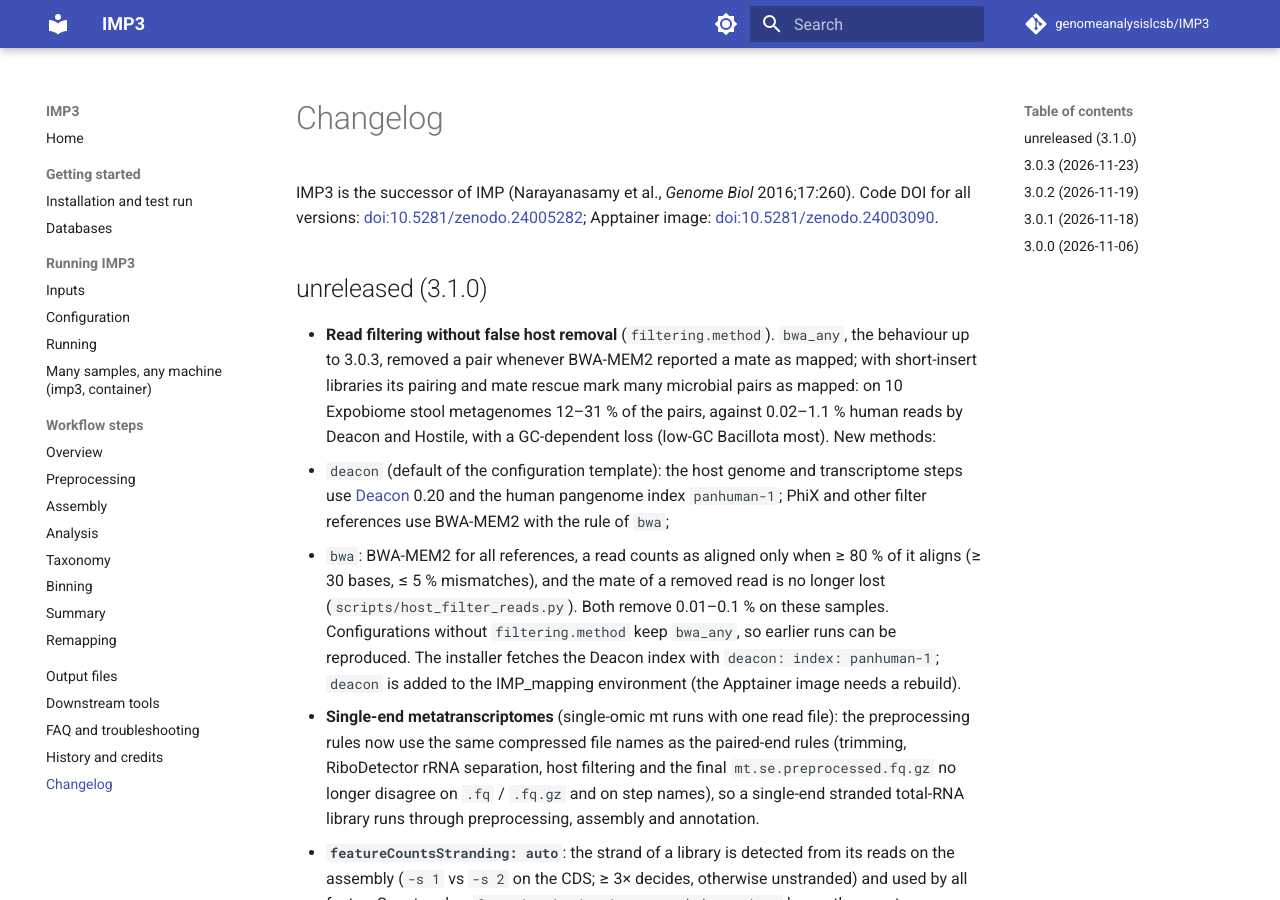
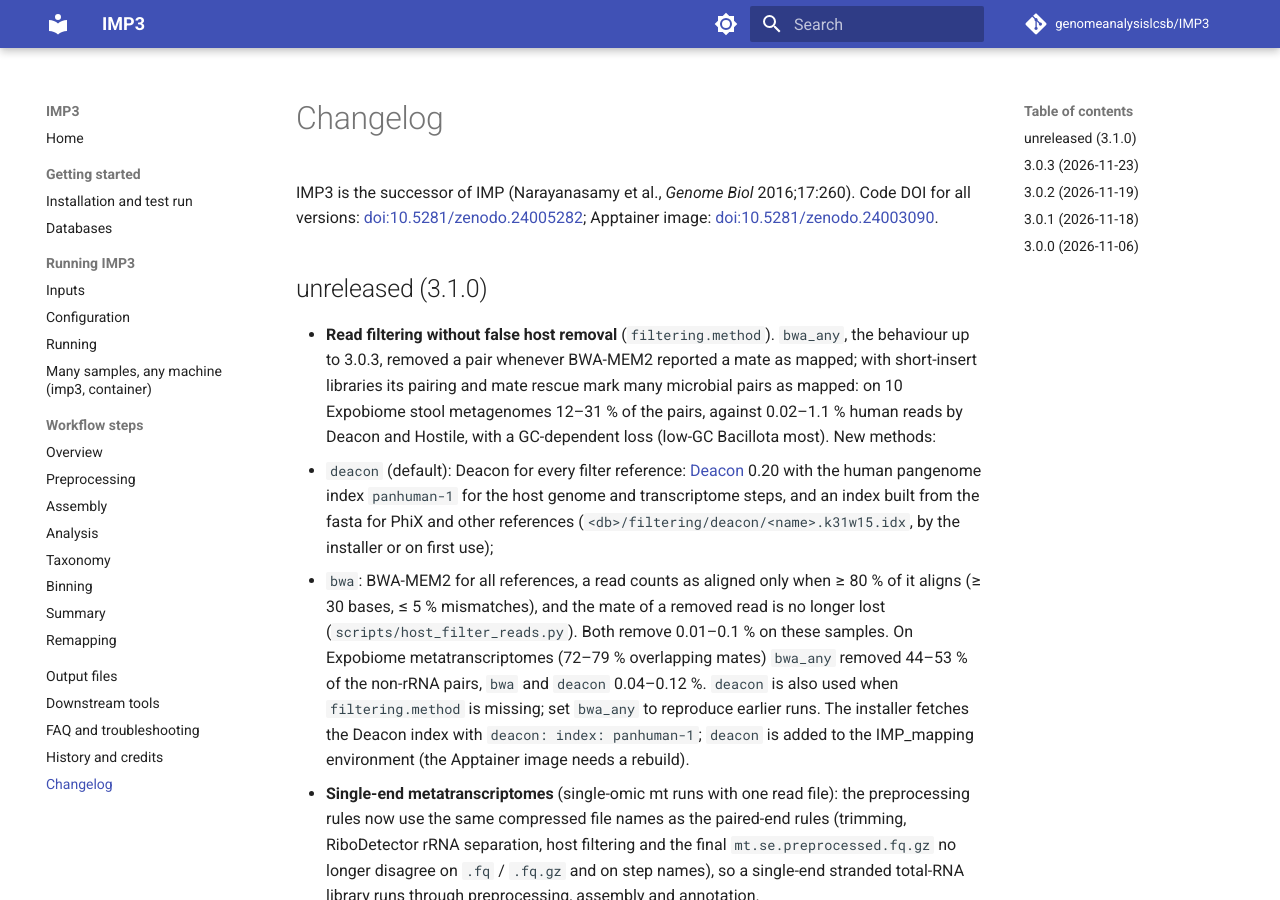
Before and after one commit to genomeanalysislcsb/IMP3, an MkDocs documentation site: the page built from docs/changelog.md, in a window 1280 px wide and 900 px high. Built offline with MkDocs 1.6.1 and Material for MkDocs 9.7.7, drawn with Linux system fonts in a browser that asks for light colours; comment, search, counter and statistics services are not loaded.

Commit message:
Deacon for every filter reference, also the default
filtering.method deacon now filters PhiX and any other reference with
Deacon as well, against an index built from the reference's fasta
(<db>/filtering/deacon/<name>.k31w15.idx; installer rule and a workflow
rule that builds it on first use). The host steps keep the panhuman-1
index. deacon is also the default when filtering.method is missing;
bwa and bwa_any stay available. Docs and changelog include the metaT
result (bwa_any removed 44-53 % of the non-rRNA pairs, deacon/bwa
0.04-0.12 %).

Co-Authored-By: Claude Opus 5.5 <noreply@anthropic.com>
Claude-Session: https://claude.ai/code/session_01L5bQxNJvvvTRxDQ7VNdjru

```diff
--- a/docs/changelog.md
+++ b/docs/changelog.md
@@ -10,13 +10,14 @@ IMP3 is the successor of IMP (Narayanasamy et al., *Genome Biol* 2016;17:260). C
   pair whenever BWA-MEM2 reported a mate as mapped; with short-insert libraries its pairing and mate rescue mark many
   microbial pairs as mapped: on 10 Expobiome stool metagenomes 12–31 % of the pairs, against 0.02–1.1 % human reads
   by Deacon and Hostile, with a GC-dependent loss (low-GC Bacillota most). New methods:
-  - `deacon` (default of the configuration template): the host genome and transcriptome steps use
-    [Deacon](https://github.com/bede/deacon) 0.20 and the human pangenome index `panhuman-1`; PhiX and other filter
-    references use BWA-MEM2 with the rule of `bwa`;
+  - `deacon` (default): Deacon for every filter reference: [Deacon](https://github.com/bede/deacon) 0.20 with the
+    human pangenome index `panhuman-1` for the host genome and transcriptome steps, and an index built from the
+    fasta for PhiX and other references (`<db>/filtering/deacon/<name>.k31w15.idx`, by the installer or on first use);
   - `bwa`: BWA-MEM2 for all references, a read counts as aligned only when ≥ 80 % of it aligns (≥ 30 bases, ≤ 5 %
     mismatches), and the mate of a removed read is no longer lost (`scripts/host_filter_reads.py`).
-  Both remove 0.01–0.1 % on these samples. Configurations without `filtering.method` keep `bwa_any`, so earlier runs
-  can be reproduced. The installer fetches the Deacon index with `deacon: index: panhuman-1`; `deacon` is added to
+  Both remove 0.01–0.1 % on these samples. On Expobiome metatranscriptomes (72–79 % overlapping mates) `bwa_any`
+  removed 44–53 % of the non-rRNA pairs, `bwa` and `deacon` 0.04–0.12 %. `deacon` is also used when
+  `filtering.method` is missing; set `bwa_any` to reproduce earlier runs. The installer fetches the Deacon index with `deacon: index: panhuman-1`; `deacon` is added to
   the IMP_mapping environment (the Apptainer image needs a rebuild).
 
 - **Single-end metatranscriptomes** (single-omic mt runs with one read file): the preprocessing rules now use the
```
Also changed, not shown: CHANGELOG.md (+6 -5 lines), docs/configuration.md (+1 -1 lines), docs/steps/preprocessing.md (+7 -4 lines), 9 other files.
